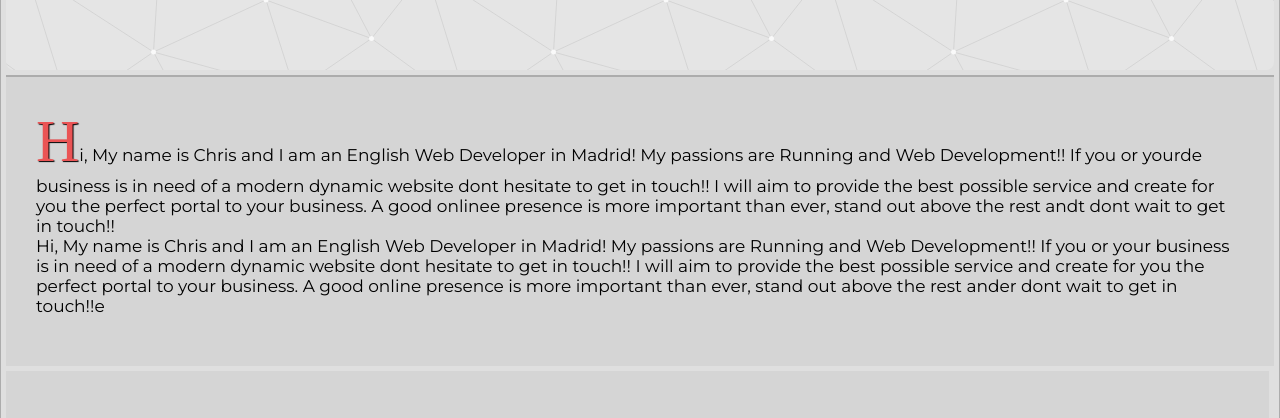
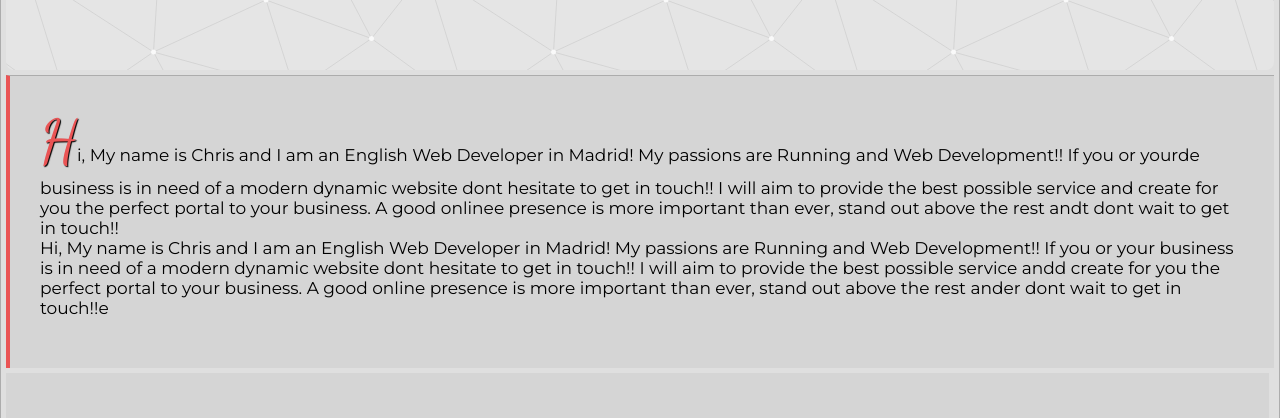
Before and after one commit to kt-fi/portfolio25, a website: page index.html in a window 1280 px wide. Shown: the part 335-753 px from the top of the page. Drawn offline with nearby package versions, Linux system fonts and the light colour scheme; a web font is replaced by a local one.

```diff
--- a/index.html
+++ b/index.html
@@ -36,7 +36,7 @@
             Hi, My name is Chris and I am an English Web Developer in Madrid!
             My passions are Running and Web Development!! If you or your
             business is in need of a modern dynamic website dont hesitate to
-            get in touch!! I will aim to provide the best possible service and
+            get in touch!! I will aim to provide the best possible service andd
             create for you the perfect portal to your business. A good online
             presence is more important than ever, stand out above the rest ander
             dont wait to get in touch!!e
--- a/sass/__header.scss
+++ b/sass/__header.scss
@@ -9,6 +9,7 @@
     font-size: 5rem;
     background-image: url('./assets/body-background.svg');
 
+
     @media screen and (max-width: 530px) {
         font-size: 3rem;
     }
@@ -18,6 +19,7 @@
         letter-spacing: 1.8rem;
         font-weight: 100;
 
+
         @media screen and (max-width: 530px) {
             font-size: 2rem;
         }
--- a/sass/__info.scss
+++ b/sass/__info.scss
@@ -2,13 +2,14 @@
     background-color: var(--color-light-gray);
     height: min-content;
     margin-bottom: 5px;
-    border-top: 2px solid var(--color-medium-gray);
+    border-top: 1px solid var(--color-medium-gray);
     padding: 3rem 3rem 5rem 3rem;
     font-family: var(--font-main);
     font-size: 1.7rem;
+    border-left: 4px solid var(--color-red);
 
     &::first-letter {
-        font-family: var(--font-first-letter);
+        font-family: var(--font-fancy);
         font-size: 6rem;
         color: var(--color-red);
         text-shadow: 1px 1px 1px black;
```
Also changed, not shown: styles.css, 1 other file.
